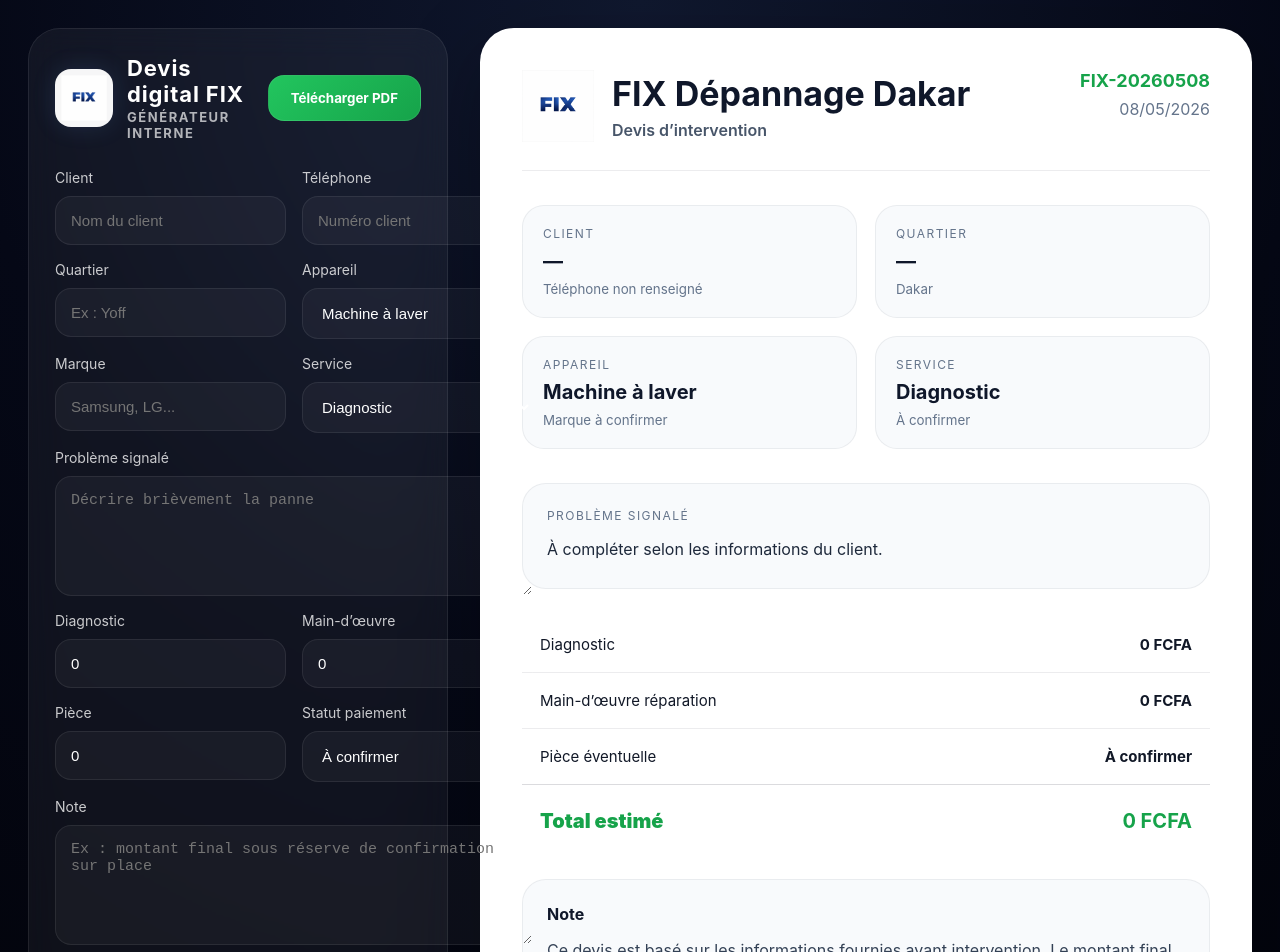
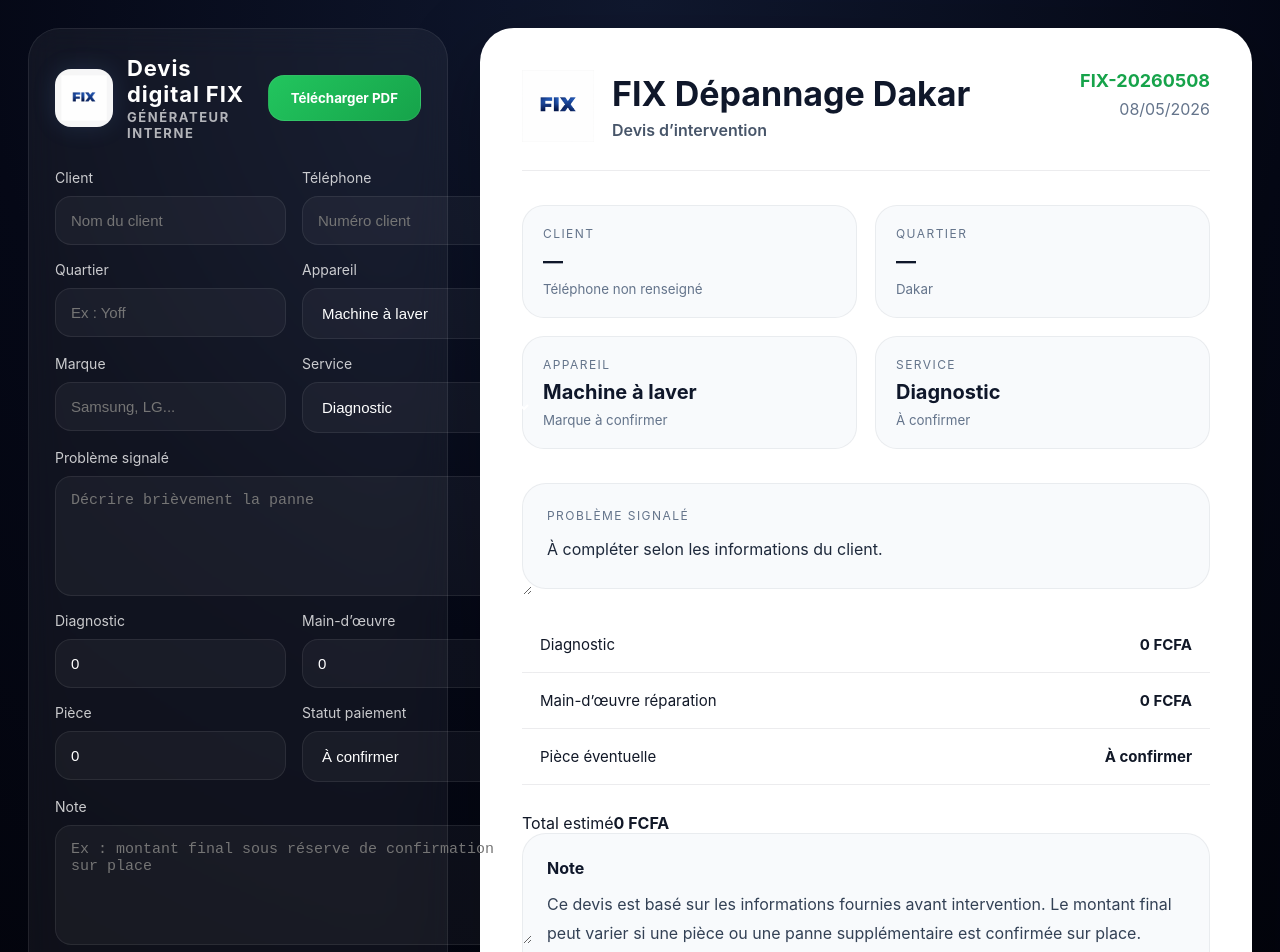
Before and after one commit to Djibsonx7/fix-dakar, a Next.js app: page /devis in a window 1280 px wide. Shown: the top 952 px of the page. Built offline with nearby package versions, Linux system fonts and the light colour scheme.

Commit message:
Move quote total outside table

```diff
--- a/app/devis/page.tsx
+++ b/app/devis/page.tsx
@@ -101,8 +101,9 @@ export default function QuotePage() {
             <tr><td>Main-d’œuvre réparation</td><td>{formatCurrency(labor)}</td></tr>
             <tr><td>Pièce éventuelle</td><td>{Number(parts || 0) > 0 ? formatCurrency(parts) : 'À confirmer'}</td></tr>
           </tbody>
-          <tfoot><tr><td>Total estimé</td><td>{formatCurrency(String(total))}</td></tr></tfoot>
         </table>
+
+        <div className="quote-total"><span>Total estimé</span><b>{formatCurrency(String(total))}</b></div>
 
         <section className="quote-note"><b>Note</b><p>{notes || 'Ce devis est basé sur les informations fournies avant intervention. Le montant final peut varier si une pièce ou une panne supplémentaire est confirmée sur place. Toute réparation importante est validée avec le client avant exécution.'}</p></section>
 
```
